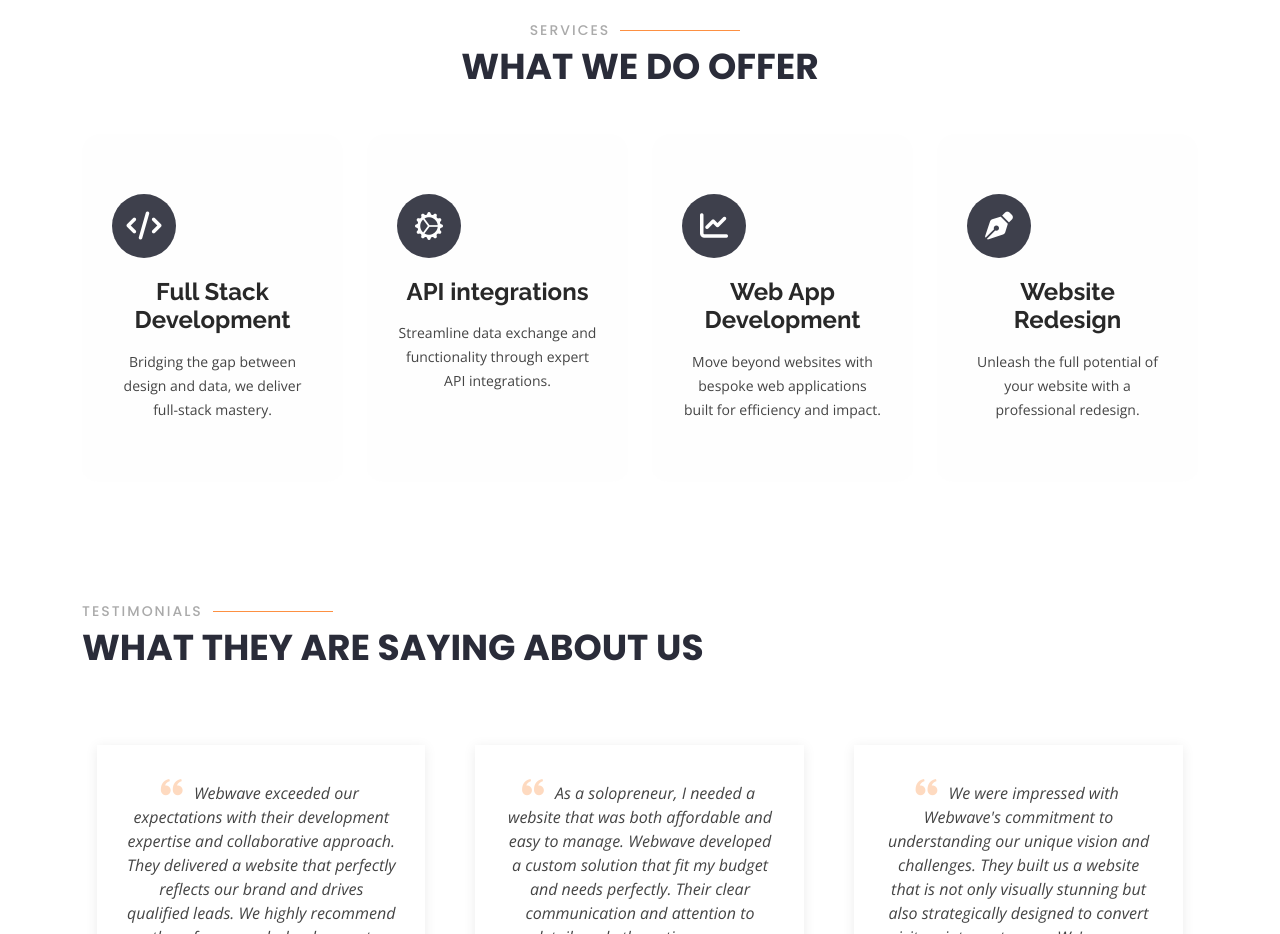
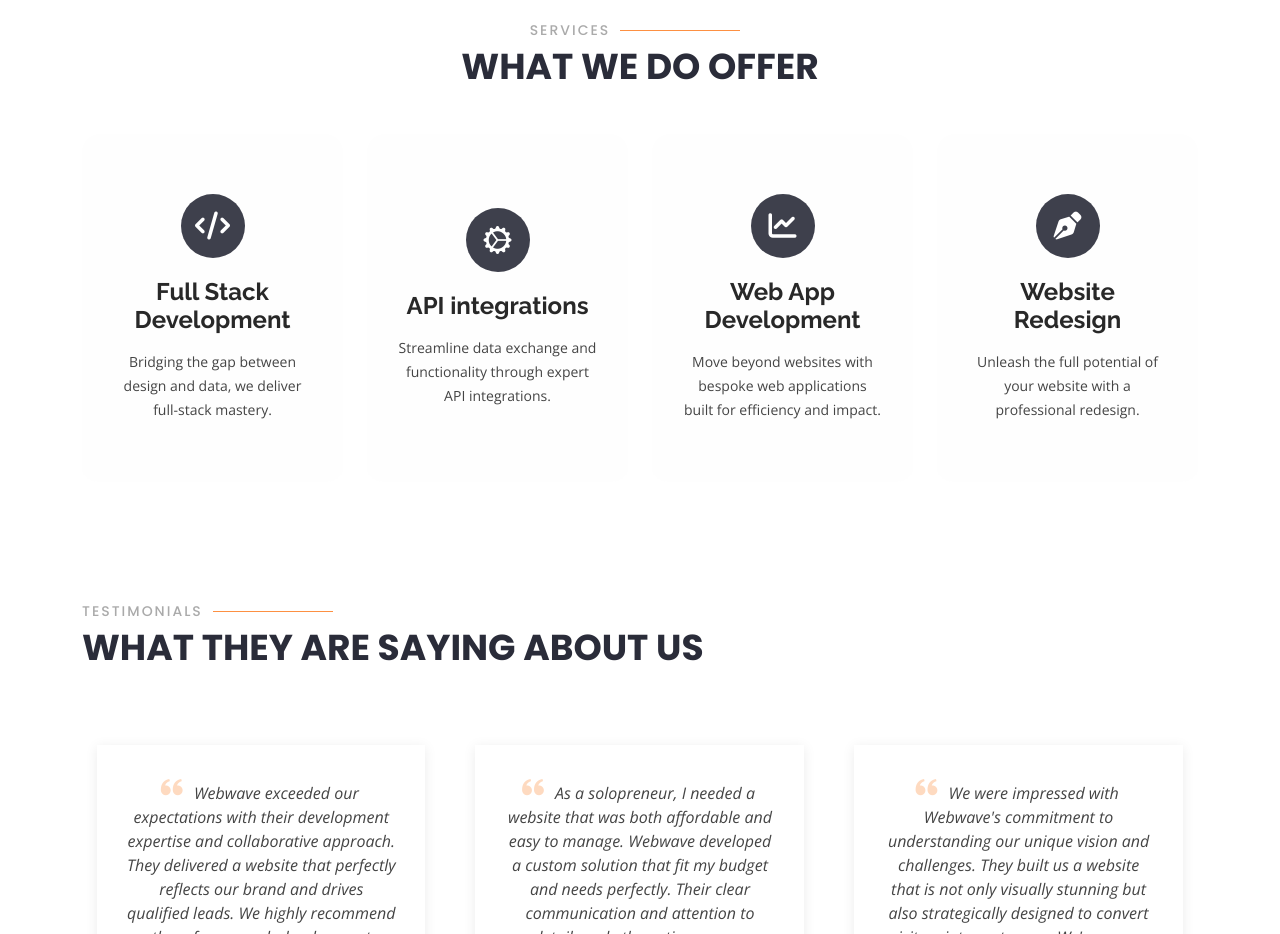
Before and after one commit to Allyan-Ahmed/Webwave, a plain HTML site: page index.html in a window 1280 px wide. Shown: the part 1460-2394 px from the top of the page. Drawn offline with nearby package versions, Linux system fonts and the light colour scheme.

Commit message:
Update service section in style.css

```diff
--- a/assets/css/style.css
+++ b/assets/css/style.css
@@ -721,6 +721,13 @@ section {
 --------------------------------------------------------------*/
 
 .services .icon-box {
+  display: flex;
+  align-items: center;
+  justify-content: center;
+  flex-direction: column;
+}
+
+.services .icon-box {
   padding: 60px 30px;
   transition: all ease-in-out 0.3s;
   background: #fefefe;
```
